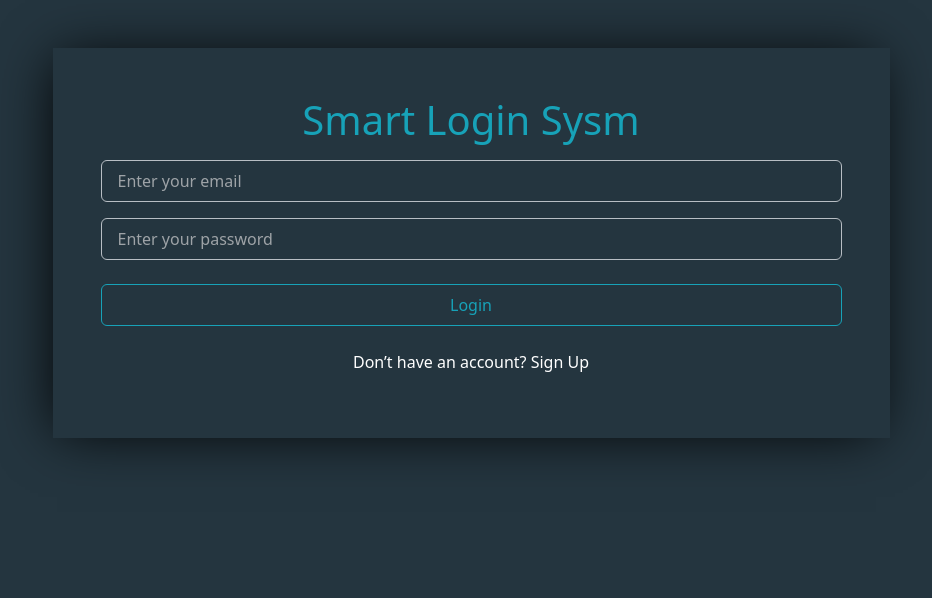
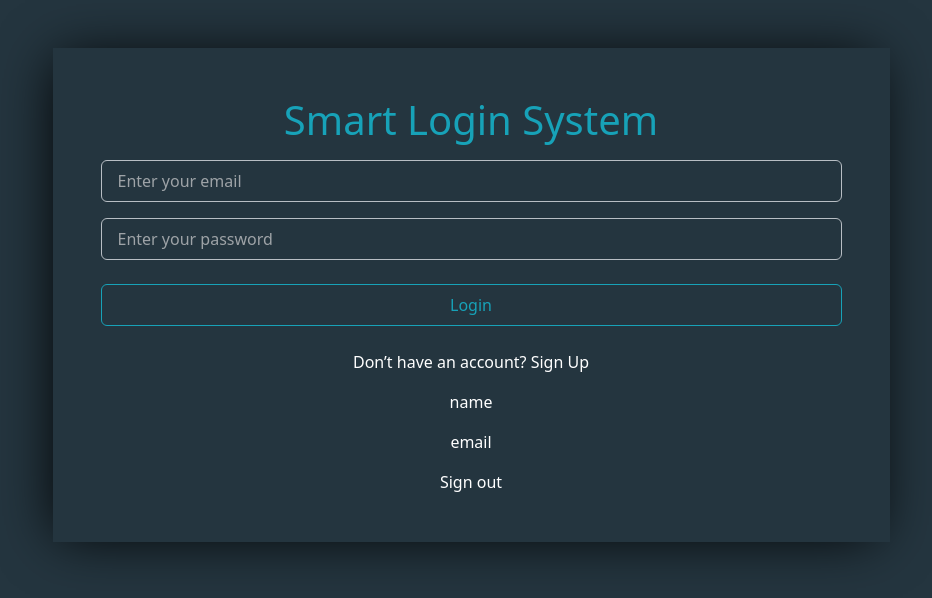
Before and after one commit to Asameh21/smart-login, a plain HTML site: page index.html in a window 1280 px wide. Shown: the whole page, without its empty margins (169-1101 px from the left). Drawn offline with nearby package versions, Linux system fonts and the light colour scheme; some packages are replaced by stand-ins of ours; a script that the page names is missing.

Commit message:
Update index.html

```diff
--- a/index.html
+++ b/index.html
@@ -3,6 +3,10 @@
   <head>
     <meta charset="UTF-8" />
     <meta name="viewport" content="width=device-width, initial-scale=1.0" />
+    <meta
+      name="google-signin-client_id"
+      content="844735604958-sdug1ohpcobc3keqdtapplrvedp1ou1v.apps.googleusercontent.com"
+    />
     <link
       rel="stylesheet"
       href="https://cdn.jsdelivr.net/npm/sweetalert2@11.11.1/dist/sweetalert2.min.css"
@@ -15,7 +19,7 @@
   <body>
     <div class="container">
       <form action="" class="text-center my-5 p-5 w-75 mx-auto">
-        <h1>Smart Login Sysm</h1>
+        <h1>Smart Login System</h1>
         <input
           class="d-block w-100 my-3 rounded-2 p-2 px-3 pe-5 form-control"
           type="email"
@@ -34,9 +38,21 @@
         </div>
         <button class="d-block w-100 my-4 rounded-2 py-2">Login</button>
         <p>Don’t have an account? <a href="signUp.html">Sign Up</a></p>
+        <div class="g-signin2" data-onsuccess="onSignIn"></div>
+        <div class="data">
+          <p>name</p>
+          <p id="name"></p>
+          <p>email</p>
+          <p id="email"></p>
+        </div>
+        <a href="#" onclick="signOut();">Sign out</a>
       </form>
     </div>
     <script src="https://cdn.jsdelivr.net/npm/sweetalert2@11.11.1/dist/sweetalert2.all.min.js"></script>
+    <script src="https://apis.google.com/js/platform.js" async defer></script>
+    <script src="https://ajax.googleapis.com/ajax/libs/jquery/3.7.1/jquery.min.js"></script>
+
     <script src="js/bootstrap.bundle.min.js"></script>
     <script src="js/index.js"></script>
   </body>
+</html>
```
